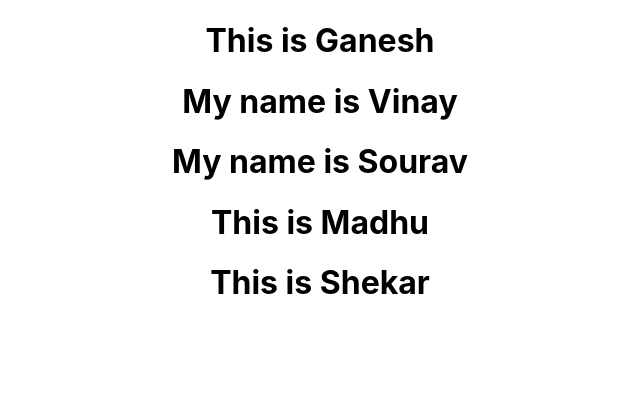
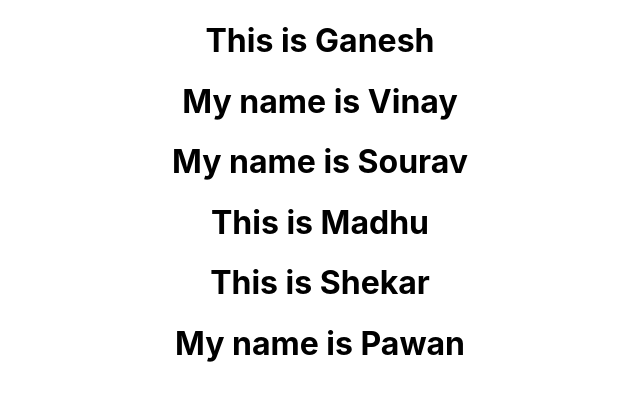
Before and after one commit to vinayHoysala/imenu, a React (Create React App) app: page / in a window 1280 px wide. Shown: the top 400 px of the page, without its empty margins (320-960 px from the left). Built offline with nearby package versions, Linux system fonts and the light colour scheme.

Commit message:
Pawan component is added

```diff
--- a/src/App.js
+++ b/src/App.js
@@ -5,6 +5,7 @@ import { Vinay } from './Vinay';
 import  Sourav  from './Sourav';
 import Madhu from './Madhu';
 import Shekar from './Shekar';
+import Pawan from './Pawan';
 
 function App() {
   return (
@@ -14,6 +15,7 @@ function App() {
       <Sourav />
       <Madhu />
       <Shekar />
+      <Pawan />
     </div>
   );
 }
--- /dev/null
+++ b/src/Pawan.js
@@ -0,0 +1,10 @@
+import react, { Component } from 'react';
+
+function Pawan(){
+    return(
+        <div>
+            <h1>My name is Pawan</h1>
+        </div>
+    )
+}
+export default Pawan;
```
